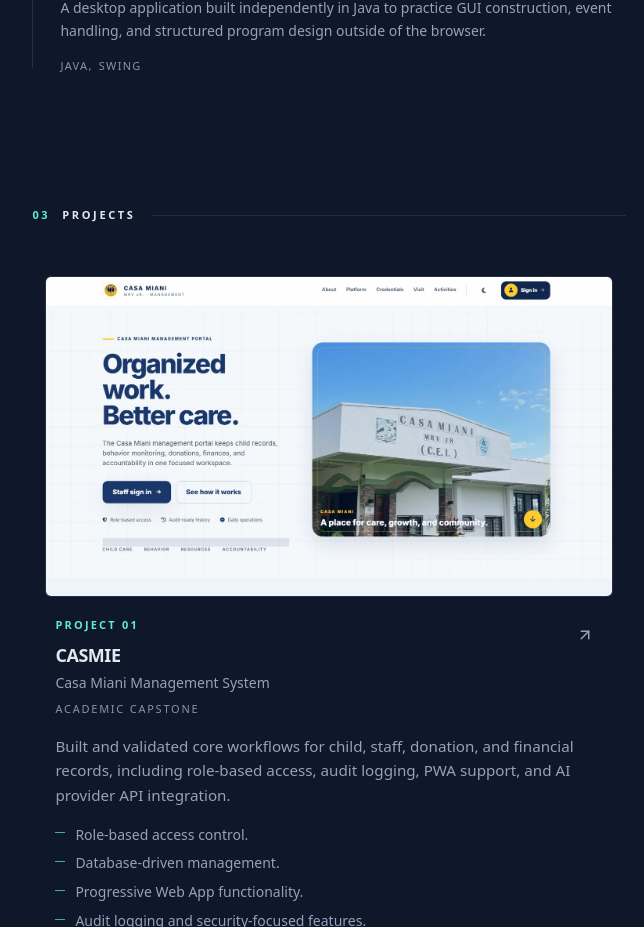
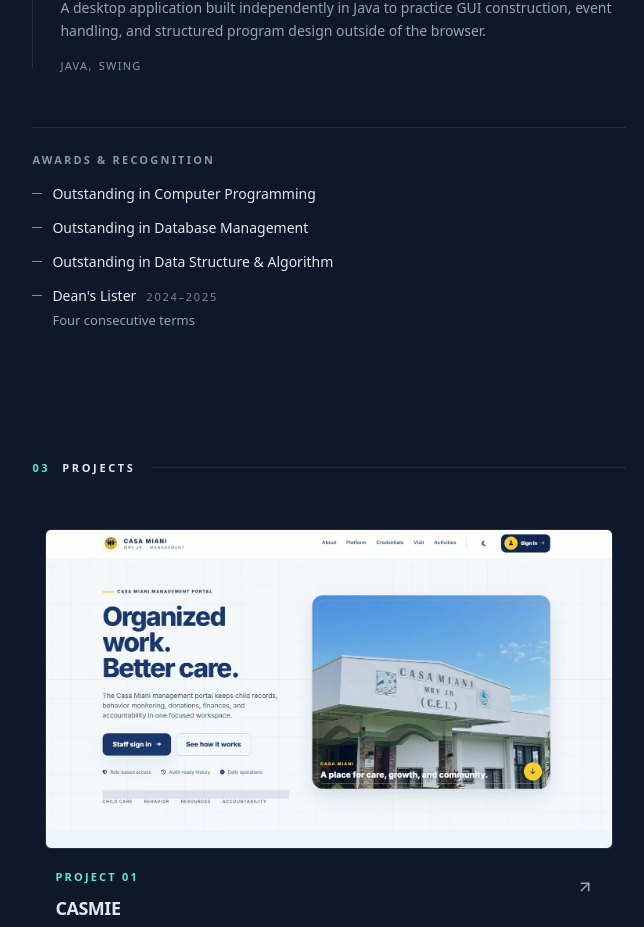
Before and after one commit to rp-creations/roanrp-portfolio, a React (Vite) app: page / in a window 1280 px wide. Shown: the part 2840-3767 px from the top of the page, without its empty margins (574-1218 px from the left). Built offline with nearby package versions, Linux system fonts and the light colour scheme.

Commit message:
Add academic awards and Dean's Lister recognition

```diff
--- a/src/data/portfolio.js
+++ b/src/data/portfolio.js
@@ -185,7 +185,26 @@ export const experiences = [
  *     note: 'Selected from 12 competing teams',
  *   },
  */
-export const awards = []
+export const awards = [
+  {
+    id: 'outstanding-computer-programming',
+    title: 'Outstanding in Computer Programming',
+  },
+  {
+    id: 'outstanding-database-management',
+    title: 'Outstanding in Database Management',
+  },
+  {
+    id: 'outstanding-data-structures',
+    title: 'Outstanding in Data Structure & Algorithm',
+  },
+  {
+    id: 'deans-lister',
+    title: "Dean's Lister",
+    year: '2024–2025',
+    note: 'Four consecutive terms',
+  },
+]
 
 export const projects = [
   {
```
